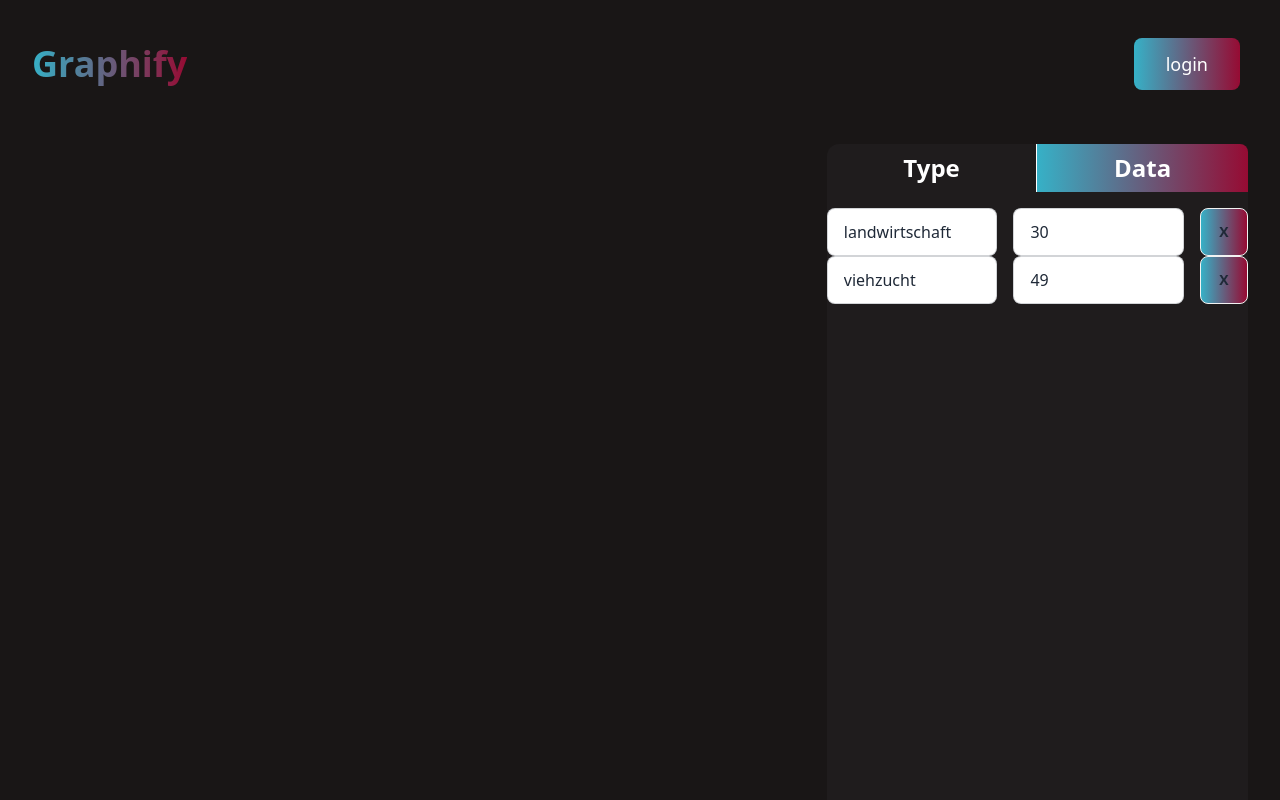
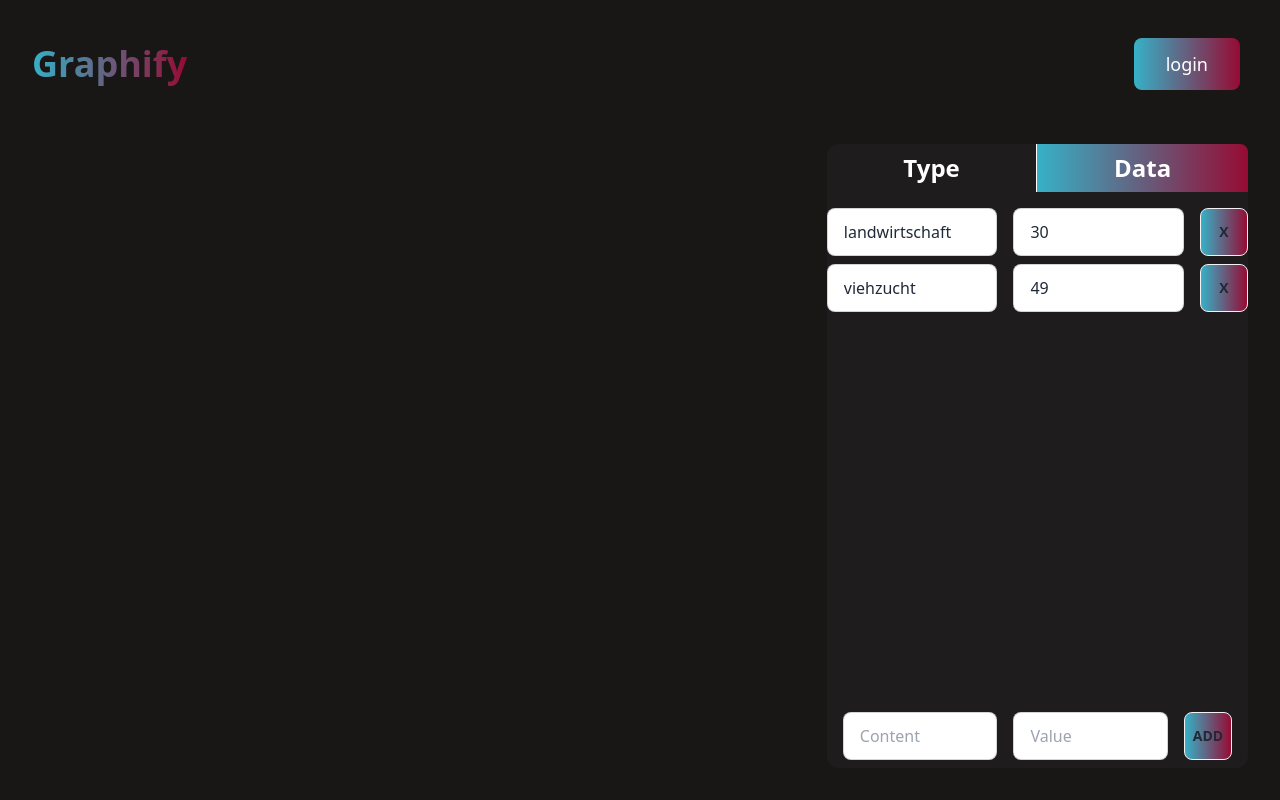
Before and after one commit to JannMallek/graphify, a React (Vite) app: page / in a window 1280 px wide. Both pictures are taken after a click on the button "Data". Shown: the top 800 px of the page. Built offline with nearby package versions, Linux system fonts and the light colour scheme.

Commit message:
removing and adding

```diff
--- a/src/App.jsx
+++ b/src/App.jsx
@@ -11,7 +11,7 @@ import CanvasCom from './Canvas.jsx'
 function App() {
   // recieve data / change data ==> rerender
   const [ params, setParams] = useState({
-    data: [{content: "landwirtschaft", value: 30}, {content:"viehzucht", value:49}],
+    data: [{content: "landwirtschaft", value: 30, id:0}, {content:"viehzucht", value:49, id:1}],
     mode:"isometric"
   })
 
@@ -23,7 +23,7 @@ function setGlobal(newState){
   return (
     <globalState.Provider value={{params, setParams}}>
         <Header/>
-        <div className='flex justify-between h-screen mx-8'>
+        <div className='flex justify-between app mx-8'>
           <CanvasCom/>
           <Terminal/>
         </div>
--- a/src/Canvas.jsx
+++ b/src/Canvas.jsx
@@ -7,7 +7,7 @@ import { globalState } from './App.jsx'
 export default function CanvasCom() {
   //access contents: all data changes on input using state
   const { params } = useContext(globalState)
-  console.log(params)
+  console.log("canvas", params)
   return (
     <Canvas className='canvas mb-8'></Canvas>
   )
--- a/src/Input.jsx
+++ b/src/Input.jsx
@@ -3,7 +3,7 @@ import { useEffect, useRef, useState, useContext } from "react";
 import { globalState } from "./App.jsx";
 import { data } from "autoprefixer";
 
-function Input({Content = null, Value = null, id}) {
+function Input({Content = null, Value = null, id, custom = false, className}) {
 
     const {params, setParams} = useContext(globalState)
     const contentElement = useRef()
@@ -15,22 +15,55 @@ function Input({Content = null, Value = null, id}) {
 
     }, [])
     return (
-        <div>
-            <div className="form-control flex-row gap-4 w-full ">
-                <input ref={contentElement} type="text" placeholder="Content" className="input inline input-bordered w-1/2 max-w-xs" />
+        <div className={className}>
+            <div onKeyDown={(e)=>{
+                console.log(e)
+                if(e.key !== 'Enter' ) return
+                setParams((prev)=>{
+                    return {
+                        data: prev.data.filter((dataObject, index)=>{
+                            return index === id
+                        })
+                    }
+                })
+            }} className="form-control flex-row gap-4 w-full my-2 ">
+                <input   ref={contentElement} type="text" placeholder="Content" className="input inline input-bordered w-1/2 max-w-xs" />
                 <input ref={valueElement} type="number" placeholder="Value" className="input inline input-bordered w-1/2 max-w-xs"/>
-                <button onClick={()=> {
+                {
+
+                !custom && <button onClick={()=> {
                     setParams((prev)=>{
-                            return { data: prev.data.filter((dataObject, index)=> {
+                            return { data: prev.data.filter((dataObject)=> {
                                 return dataObject.content !== Content})
                                 ,mode: prev.mode
                             }
                         })
 
                 }} className="btn btn-bg btn-square">X</button>
+                }
+                {
+                custom && <button onClick={()=> {
+                    setParams((prev)=>{
+                            return {
+                                data: [...prev.data, {content: contentElement.current.value, value: JSON.parse(valueElement.current.value), id: prev.data.lenght}]
+                                ,mode: prev.mode
+                            }
+                        })
+
+                }} className="btn btn-bg btn-square">Add</button>
+                }
+
             </div>
         </div>
      );
 }
 
+function AddInput( props){
+
+    return (
+        <Input {...props} custom={true}></Input>
+    )
+}
+
+export {AddInput}
 export default Input;
--- a/src/Terminal.jsx
+++ b/src/Terminal.jsx
@@ -3,7 +3,7 @@ import { gsap } from 'gsap'
 
 import { globalState } from './App.jsx'
 import Input from './Input.jsx'
-import { data } from 'autoprefixer'
+import {AddInput} from './Input.jsx'
 
 export default function Terminal({}) {
 
@@ -36,16 +36,16 @@ export default function Terminal({}) {
 
 
   return (
-    <div className='terminal bg-bottom my-8 rounded-xl'>
+    <div className='terminal relative bg-bottom my-8 rounded-xl'>
         <div ref={container} className='flex  rounded-xl text-white ' >
             <button onClick={()=> setCurrent(false)} className='btn-flex btn-bg active first text-2xl   flex justify-center font-semibold  '><div className=''>Type</div><span className='hover first'></span></button>
             <button onClick={()=> setCurrent(true)} className='btn-flex        second text-2xl   flex justify-center font-semibold'><div className=''>Data</div><span className='hover second'></span></button>
         </div>
-        <div className="content mt-4">
+        <div className="content mt-4" >
          { current && params.data.map((dataObject, index)=>{
-            console.log("here", dataObject)
             return <Input Content={dataObject.content} key={index} id={index} Value={dataObject.value}/>
          })}
+         {current && <AddInput className="absolute bottom-0 mx-4"/>}
         </div>
     </div>
   )
--- a/src/index.css
+++ b/src/index.css
@@ -3,13 +3,14 @@
 @tailwind utilities;
 
 /* Header and bottom */
+
+body{
+    background-color: #191616;
+}
+
 .btn-bg{
     background: linear-gradient(90deg, #36B1C7, #960B33);
     transition: all .25s ease-out;
-}
-
-body{
-    background-color: #191616;
 }
 
 .bg-bottom{
@@ -65,3 +66,7 @@ body{
 .active{
     content: '';
 }
+
+.app{
+    height: calc(100vh - 112px);
+}
```
